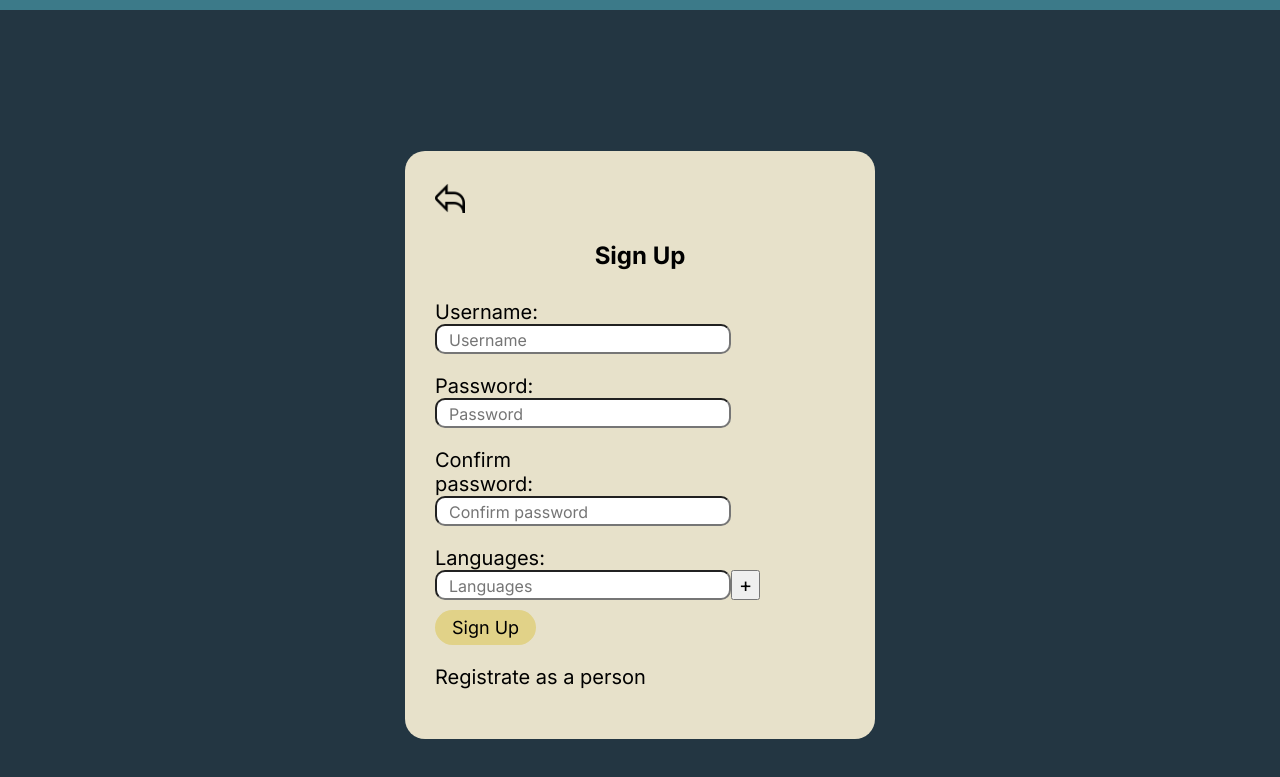
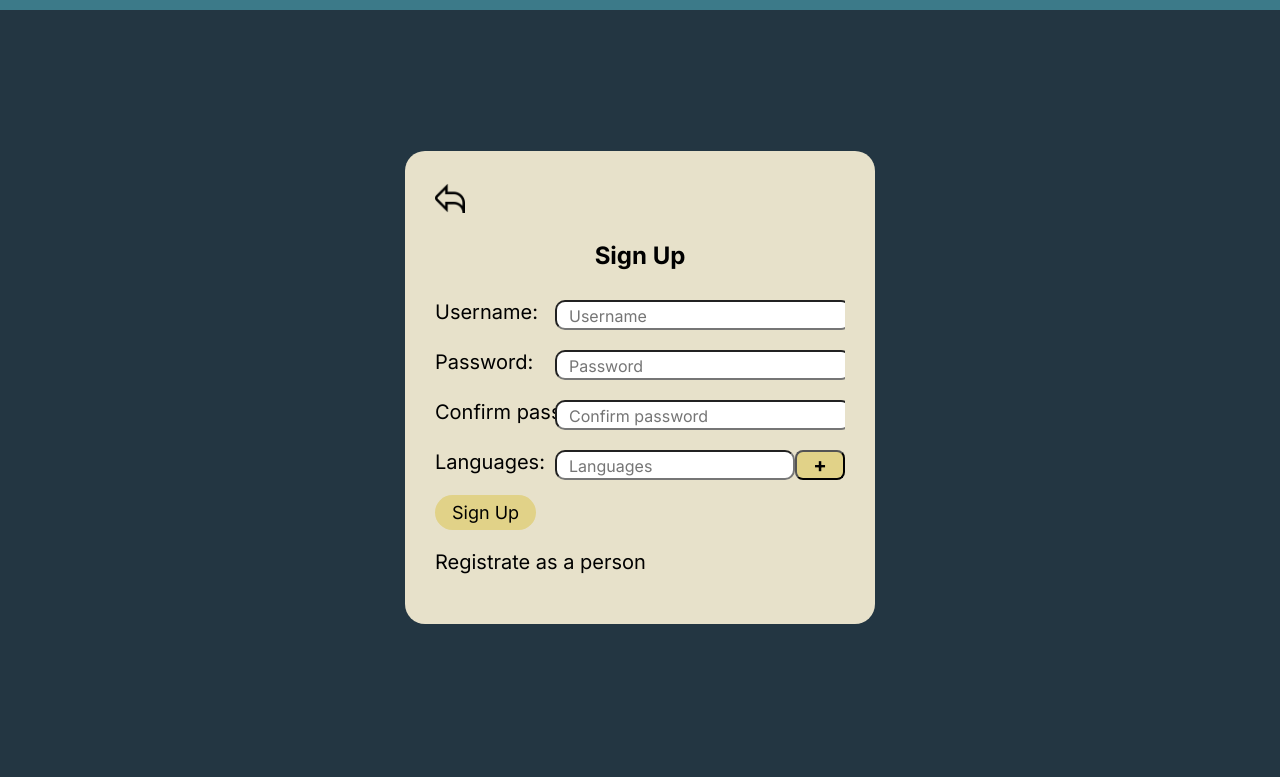
Before and after one commit to iwamotoraphael/RP2, a React app in the folder client/: page /signup in a window 1280 px wide. Both pictures are taken after a click on the element "Registrate as a NGO". Shown: the part 105-882 px from the top of the page. Built offline with nearby package versions, Linux system fonts and the light colour scheme.

Commit message:
Add and Remove language from sign up css

```diff
--- a/client/src/components/Language.jsx
+++ b/client/src/components/Language.jsx
@@ -1,11 +1,12 @@
 import React from 'react';
-import Button from './Button';
+
+import '../css/components/Language.css'
 
 const Language = ({language, _onClick}) => {
-    return(<>
+    return(<div className='language-container'>
         <p className='language-name' key={language.id}>{language.name}</p>
         <button type='button' className='remove-language-button' onClick={() => _onClick(language.id)}>X</button>
-    </>
+    </div>
     );
 }
 
--- /dev/null
+++ b/client/src/css/components/Language.css
@@ -0,0 +1,15 @@
+.language-name{
+    display: inline;
+}
+
+.remove-language-button{
+    display: inline;
+    margin: 0 20px;
+    border: 0;
+    background-color: var(--amareloClaro);
+    cursor: pointer;
+}
+
+.language-container{
+    margin:10px;
+}
--- a/client/src/css/pages/SignUpPage.css
+++ b/client/src/css/pages/SignUpPage.css
@@ -19,6 +19,8 @@ h2 {
 
 .form-input {
     padding: 10px 0px;
+    overflow: hidden;
+    white-space: nowrap;
 }
 
 label {
@@ -45,3 +47,30 @@ input::placeholder {
 .input_name{
     margin: 0;
 }
+
+.language-input-container{
+    display: inline-block;
+    overflow: auto;
+}
+
+.add-language-button-container{
+    display: inline-block;
+    overflow: auto;
+}
+
+#login_input_language{
+    width: 240px;
+}
+
+.add-language-button{
+    width: 50px;
+    border-radius: 8px;
+    font-weight: bold;
+    background-color: var(--amarelo);
+    cursor: pointer;
+}
+
+.add-language-button:hover{
+    background-color: var(--amareloClaro);
+    transition-duration: 0.3s;
+}
--- a/client/src/pages/SignUpPage.jsx
+++ b/client/src/pages/SignUpPage.jsx
@@ -79,10 +79,12 @@ const SignUpPage = () => {
                         <input name = "confirmPassword" type="password" className='login_input' placeholder='Confirm password' onChange={handleChange}></input>
                     </div>
                     {!isUser && (
-                        <div className='language-input'>
-                            <div className="form-input">
-                                <label htmlFor='languages'>Languages:</label>
-                                <input value={language} name="languages" type="text" className='login_input' placeholder='Languages' onChange={handleLanguageChange}></input>
+                        <div className="form-input">
+                            <label htmlFor='languages'>Languages:</label>
+                            <div className='language-input-container'>
+                                <input value={language} name="languages" type="text" className='login_input' id='login_input_language' placeholder='Languages' onChange={handleLanguageChange}></input>
+                            </div>
+                            <div className='add-language-button-container'>
                                 <button className='add-language-button' type='button' onClick={() => handleAddLanguage()}>+</button>
                             </div>
                         </div>
```
